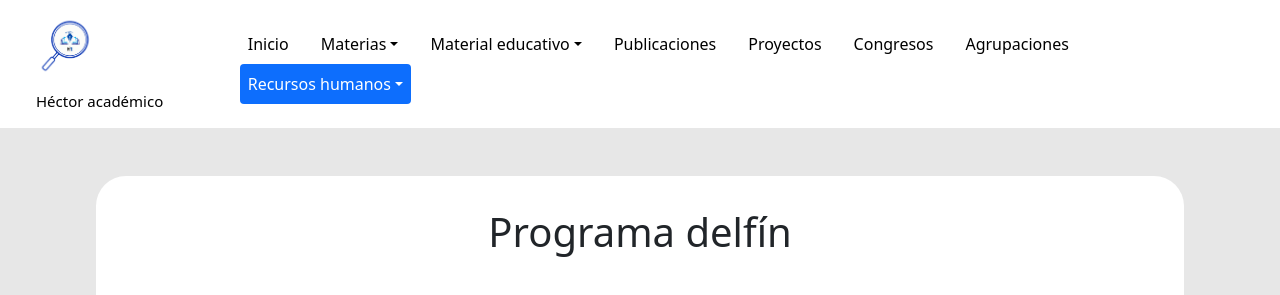
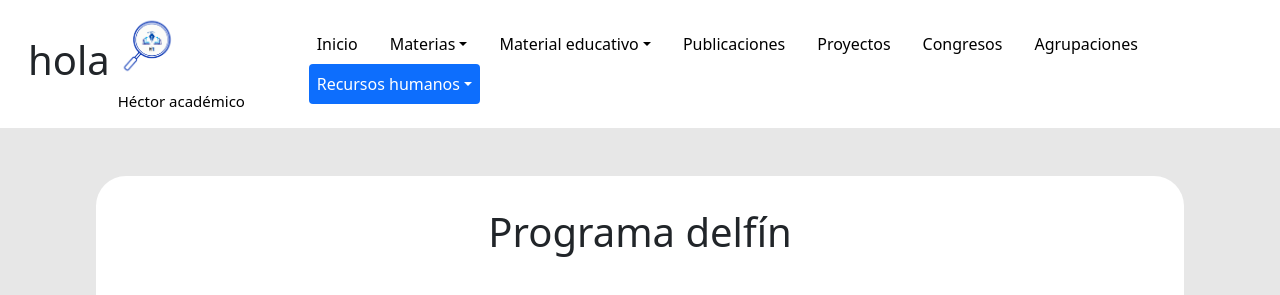
Before and after one commit to Sikeerx/hectoracademy.github.io, a plain HTML site: page delfin.html in a window 1280 px wide. Shown: the top 295 px of the page. Drawn offline with nearby package versions, Linux system fonts and the light colour scheme.

Commit message:
Add greeting header to delfin.html

```diff
--- a/delfin.html
+++ b/delfin.html
@@ -19,6 +19,9 @@
     <header>
       <nav class="navbar navbar-expand-xl justify-content-center ">
         <div class="container-fluid  ">
+          <h1>
+            hola
+          </h1>
 
           <!-- LOGO PRINCIPAL -->
           <a href="index.html">
```
